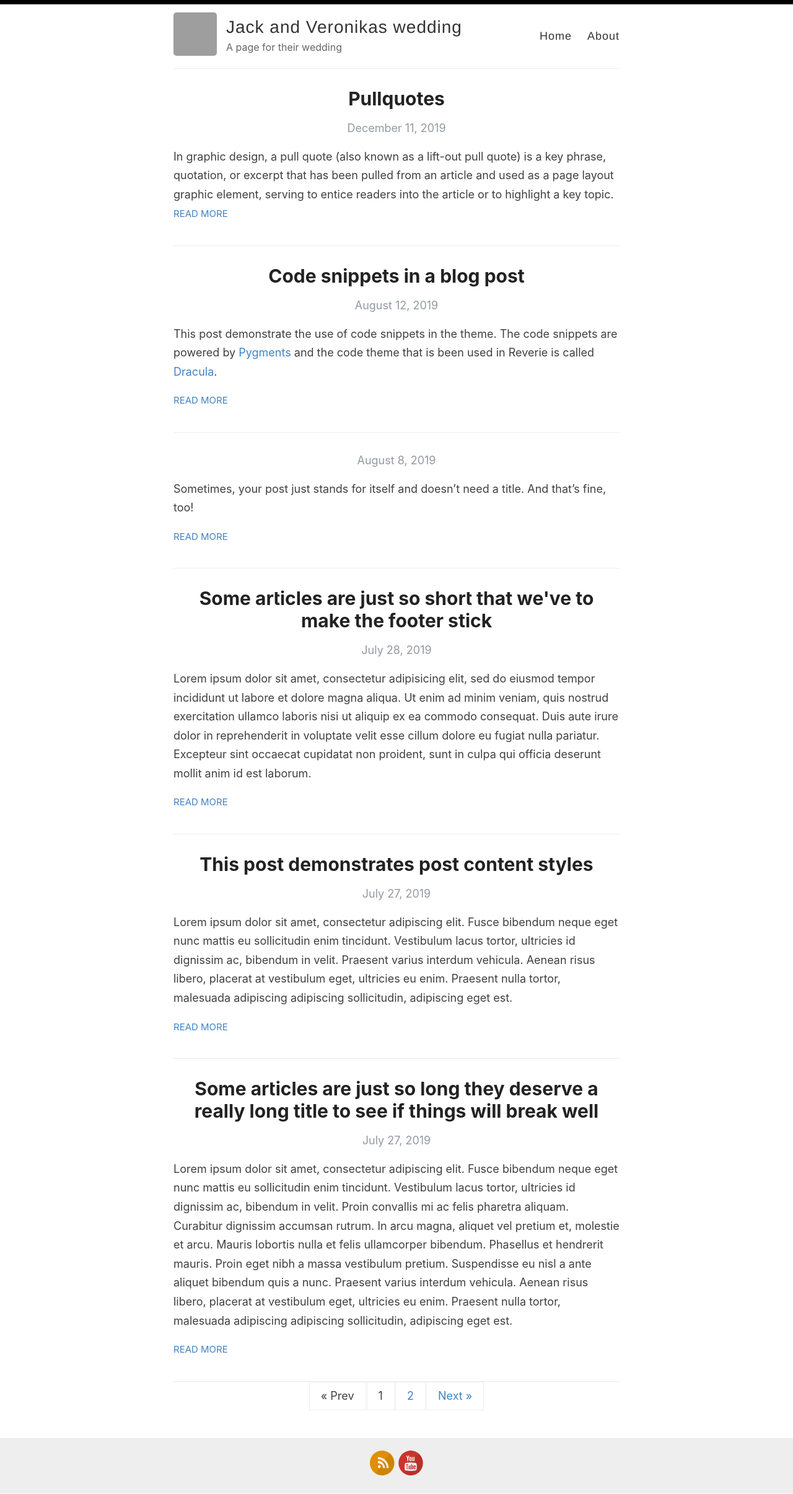
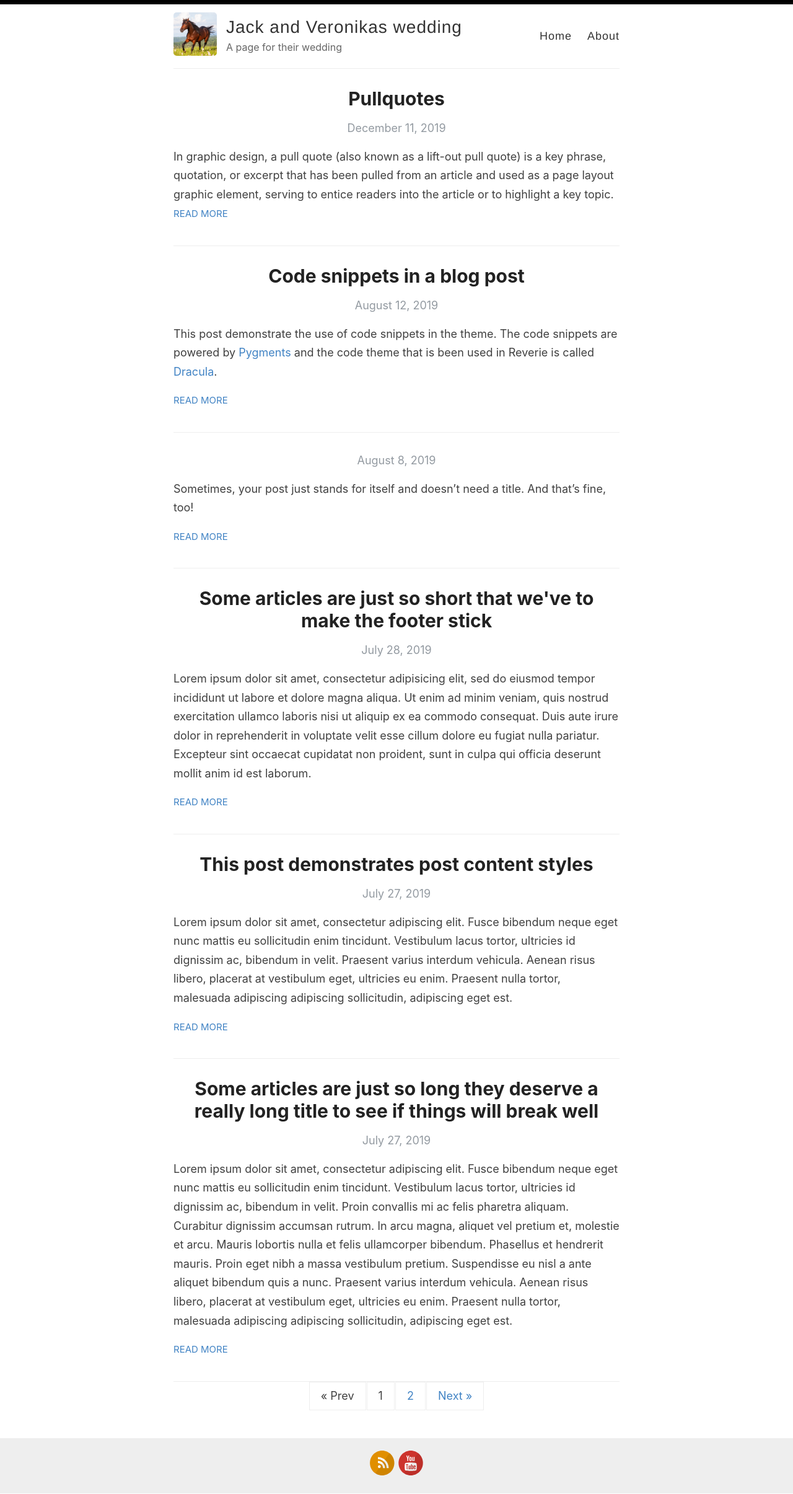
Before and after one commit to Sifern/jackandveronika, a Jekyll site: the page built from index.html, in a window 1280 px wide. Shown: the whole page at 62% size. Built offline with Jekyll 4.4.1, drawn with Linux system fonts in a browser that asks for light colours; the list of posts is cut into pages by our own code.

Commit message:
Update _config.yml

```diff
--- a/_config.yml
+++ b/_config.yml
@@ -12,7 +12,7 @@ author: Jack and V
 description: A page for their wedding
 
 # URL of your avatar or profile pic (you could use your GitHub profile pic)
-avatar: https://countryandstable.co.uk/product_images/uploaded_images/chestnut.jpg
+avatar: /images/unnamed.png
 
 #
 # Flags below are optional
```
